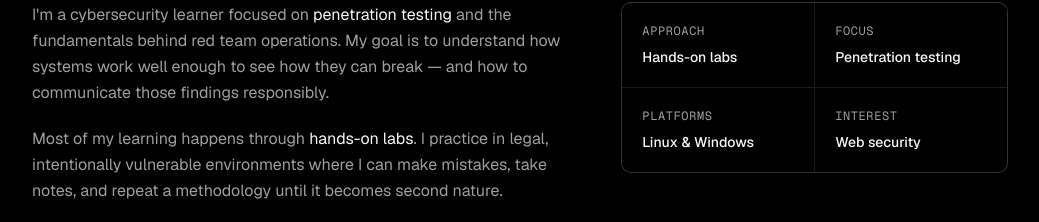
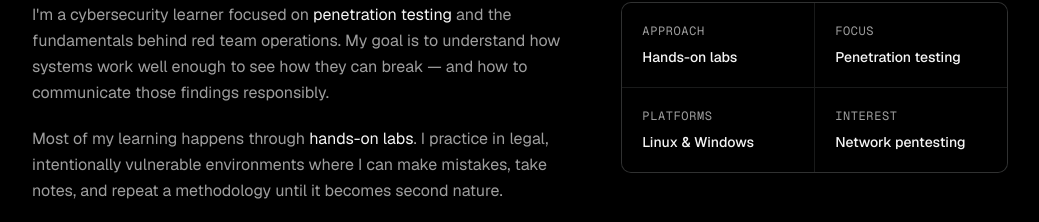
Before and after one commit to dilipkumar-sec/portfolio, a Next.js app: page / in a window 1280 px wide. Shown: the part 1031-1253 px from the top of the page, without its empty margins (120-1159 px from the left). Built offline with nearby package versions, Linux system fonts and the light colour scheme.

Commit message:
Update About interest to Network pentesting
V0-Chat-Id: tFODHA94SJh

```diff
--- a/components/about.tsx
+++ b/components/about.tsx
@@ -4,7 +4,7 @@ const focusAreas = [
   { label: 'Approach', value: 'Hands-on labs' },
   { label: 'Focus', value: 'Penetration testing' },
   { label: 'Platforms', value: 'Linux & Windows' },
-  { label: 'Interest', value: 'Web security' },
+  { label: 'Interest', value: 'Network pentesting' },
 ]
 
 export function About() {
```
